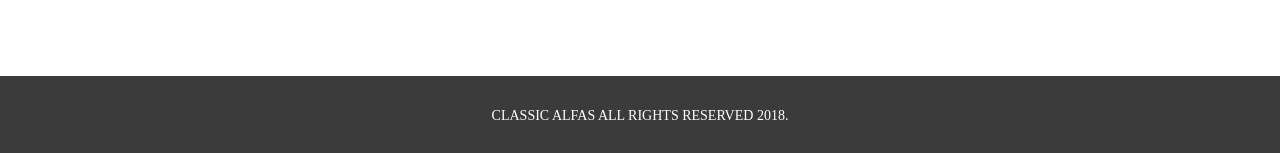
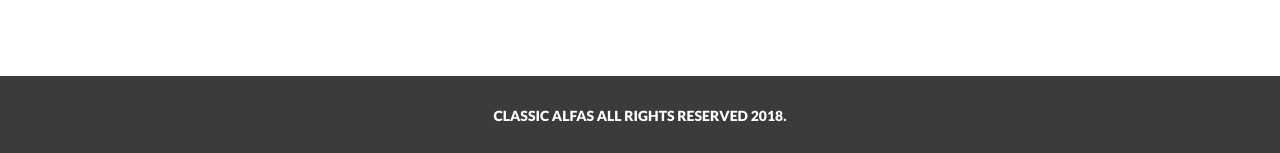
Before and after one commit to classic-alfas/classic-alfas.github.io, a Jekyll site: the page built from pages/gallery.html, in a window 1280 px wide and 900 px high, scrolled down 800 px. Shown: the part 744-897 px from the top of the window. Built offline with Jekyll 4.4.1, drawn with Linux system fonts in a browser that asks for light colours; nearby versions of some CDN libraries; some web fonts are replaced.

Commit message:
Update navbar

```diff
--- a/_includes/navbar.html
+++ b/_includes/navbar.html
@@ -3,7 +3,8 @@
     <!-- Brand and toggle get grouped for better mobile display -->
     <div class="navbar-header">
         <a class="navbar-brand hidden-lg hidden-md visible-sm visible-xs" href="/">
-            <img class="brand-logo" src="/img/brand-logo.png"/>
+            <!--<img class="brand-logo" src=""/>-->
+            <span class="brand-logo-text text-center">LOGO</span>
         </a>
         <button type="button" id="icon-transition" class="navbar-toggle toggle-menu menu-right" data-toggle="collapse" data-target="#navbar-right-collapse">
             <span class="icon-bar"></span>
--- a/_sass/home.sass
+++ b/_sass/home.sass
@@ -584,6 +584,8 @@
 
 
 @media (max-width: 991px)
+  body
+    margin-top: 80px !important
   #cover
     background-attachment: scroll
     background-image: url("https://picsum.photos/1200/800")
--- a/_sass/main.sass
+++ b/_sass/main.sass
@@ -1,30 +1,3 @@
-//Font face section
-@font-face
-  font-family: 'Gotham-Black'
-  src: url('/fonts/gotham/Gotham-Black.ttf')
-
-@font-face
-  font-family: 'Gotham-Bold'
-  src: url('/fonts/gotham/Gotham-Bold.ttf')
-
-@font-face
-  font-family: 'Gotham-Book'
-  src: url('/fonts/gotham/Gotham-Book.ttf')
-
-@font-face
-  font-family: 'Gotham-Light'
-  src: url('/fonts/gotham/Gotham-Light.ttf')
-
-@font-face
-  font-family: 'Gotham-Medium'
-  src: url('/fonts/gotham/Gotham-Medium.ttf')
-
-@font-face
-  font-family: 'Gotham-Thin'
-  src: url('/fonts/gotham/Gotham-Thin.ttf')
-
-
-
 //navbar
 nav
   transition: all 300ms ease
@@ -151,7 +124,8 @@
       text-transform: uppercase
       display: block
       font-size: 14px
-      font-family: "Gotham-Book"
+      font-family: 'Lato', sans-serif
+      font-weight: 900
       text-align: center
 
 @media (max-width: 991px)
@@ -166,11 +140,13 @@
           margin-right: 0
           float: none
           .navbar-brand
-            margin-left: 30px
-            margin-top: 20px
-            margin-bottom: 20px
             .brand-logo
               height: 30px
+            .brand-logo-text
+              display: block
+              font-size: 36px
+              padding-top: 30px
+              padding-bottom: 30px
         .navbar-right
           margin: 15px auto
           float: none !important
@@ -194,7 +170,7 @@
     position: absolute
     right: 0
     top: 0
-    margin: 26px 30px
+    margin: 21px 30px
     padding: 9px 6px
 
     &:hover, &:focus
```
